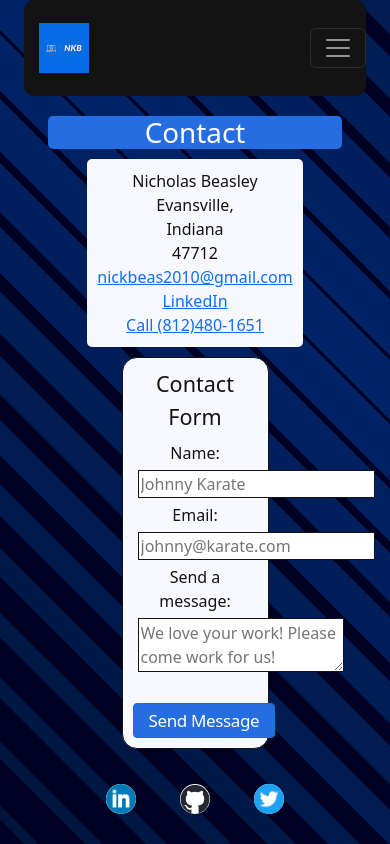
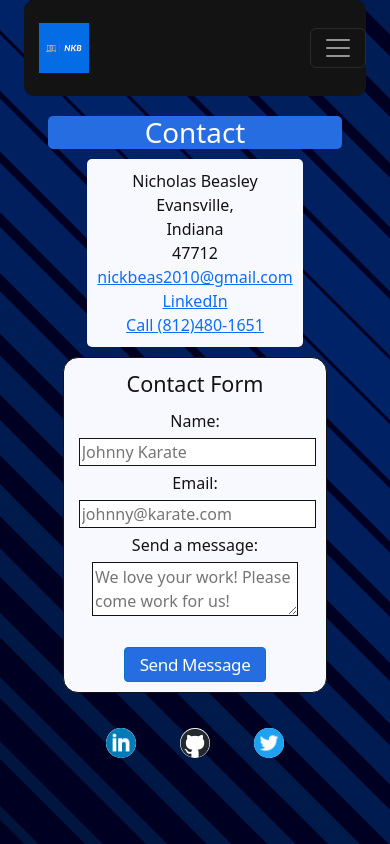
Before and after one commit to nickbeasley/portfolio-react, a React (Create React App) app: page /contact in a window 390 px wide. Built offline with nearby package versions, Linux system fonts and the light colour scheme.

Commit message:
Update contact-view.css

```diff
--- a/src/components/contact-view/contact-view.css
+++ b/src/components/contact-view/contact-view.css
@@ -25,6 +25,17 @@
   padding: 10px;
   border-radius: 15px;
   border: 1px solid var(--black);
+}
+@media (max-width: 768px) {
+  .contact-form {
+    width: 80%;
+  }
+}
+
+@media (max-width: 576px) {
+  .contact-form {
+    width: 90%;
+  }
 }
 .submit {
   margin: 10px;
```
